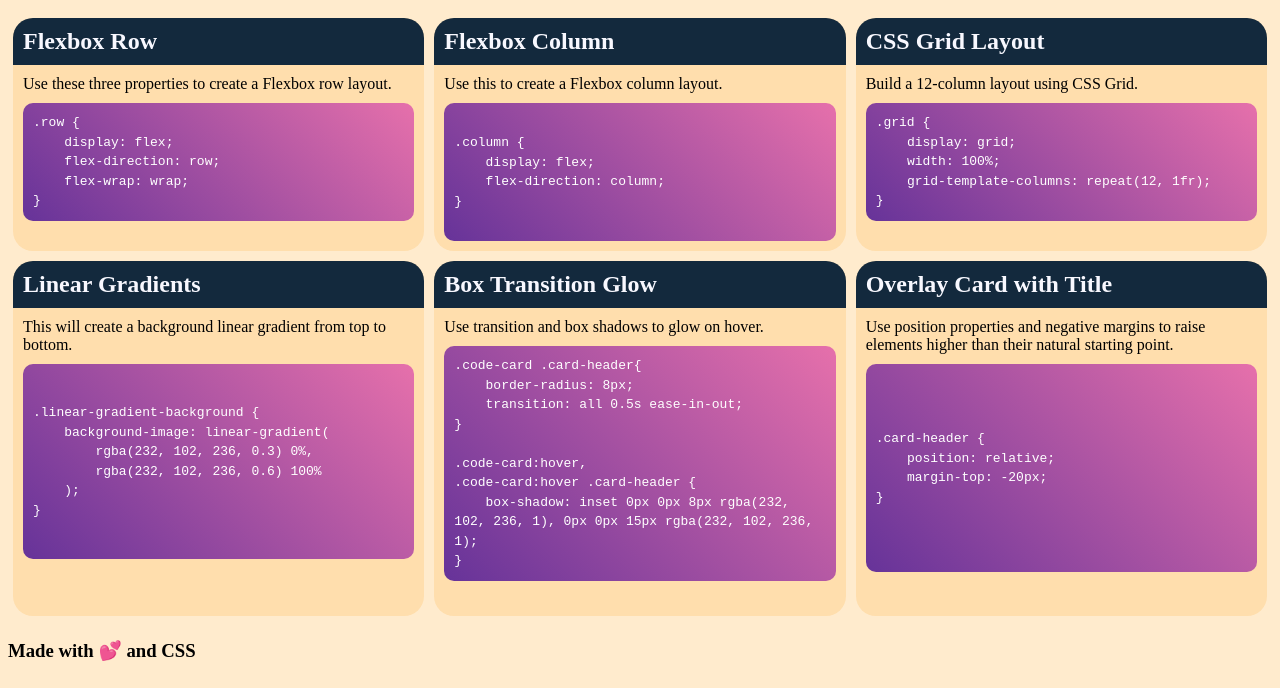
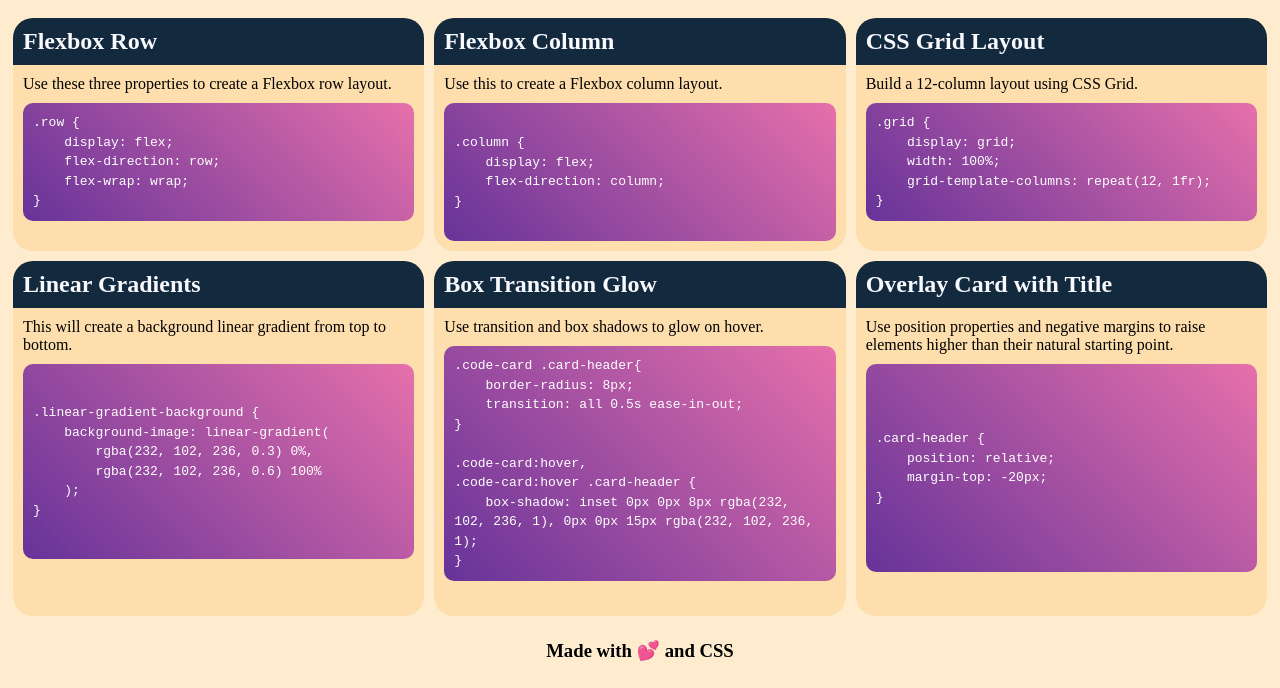
Before and after one commit to JayaPK21/css-snippet-project-repo, a plain HTML site: page index.html in a window 1280 px wide. Shown: the part 121-809 px from the top of the page. Drawn offline with Linux system fonts and the light colour scheme.

Commit message:
added footer styling and user-select property

```diff
--- a/assets/styles.css
+++ b/assets/styles.css
@@ -77,6 +77,7 @@ pre {
     color: white;
     padding: 10px;
     margin: 10px;
+    user-select: all;
 }
 
 .card:hover,
@@ -100,6 +101,12 @@ pre {
 
 #overlayCard pre {
     padding: 5em 10px;
+}
+
+footer {
+    display: flex;
+    flex-direction: row;
+    justify-content: center;
 }
 
 @media screen and (max-width: 992px) {
```
